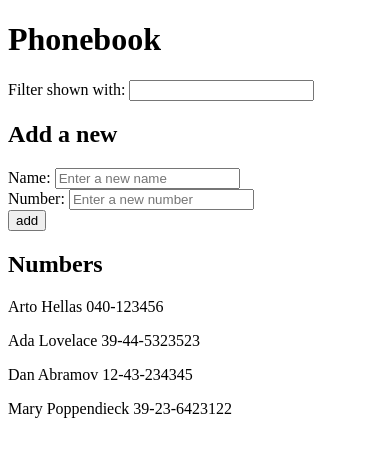
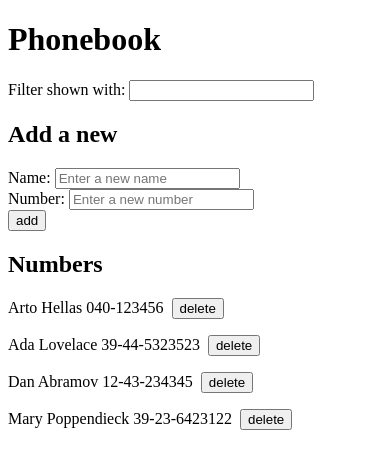
Before and after one commit to mfarhanmahmood/FullStackOpen, a React (Create React App) app in the folder Part_2 Communicating with server/phonebook/: page / in a window 390 px wide. Shown: the top 468 px of the page. Built offline with nearby package versions, Linux system fonts and the light colour scheme; data requests are answered from the project's data file.

Commit message:
Step_9 of phonebook project of Part_2 is complete

```diff
--- a/Part_2 Communicating with server/phonebook/src/App.js
+++ b/Part_2 Communicating with server/phonebook/src/App.js
@@ -28,7 +28,27 @@ const App = () => {
             const lowerCaseName = person.name.toLocaleLowerCase()
             return lowerCaseName.includes(filterTerm.toLocaleLowerCase())
         }
-        )
+    )
+
+
+    const deleteRecord = id => {
+        phonebookService
+            .deleteRecord(id)
+            .then(response => {
+                if(response === 200)
+                {
+                    alert(`The entry has been deleted successfully!`)
+                }
+            })
+            .catch(error => {
+                const errorCode = error.response.status
+                if(errorCode === 404) {
+                    alert(`This record is not in phonebook or has already been delted`)
+                }
+            })
+        setPersons(persons.filter(person => person.id !== id))
+
+    }
 
     return (
         <div>
@@ -44,7 +64,10 @@ const App = () => {
                 persons={persons}
                 setPersons={setPersons}
             />
-            <Records persons={filteredRecords} />
+            <Records
+                persons={filteredRecords}
+                deleteRecord={deleteRecord}
+            />
         </div>
     )
 }
--- a/Part_2 Communicating with server/phonebook/src/Components/AddRecord.js
+++ b/Part_2 Communicating with server/phonebook/src/Components/AddRecord.js
@@ -1,5 +1,5 @@
 import React from 'react'
-import phonebookService from '.././services/persons'
+import phonebookService from '../services/persons'
 
 
 const AddRecord = (
--- a/Part_2 Communicating with server/phonebook/src/Components/Records.js
+++ b/Part_2 Communicating with server/phonebook/src/Components/Records.js
@@ -1,16 +1,37 @@
 import React from 'react'
 
-const Record = ({person}) => {
+const Record = ({person, deleteRecord}) => {
+
+    const handleDeleteClick = () => {
+        if(window.confirm(`Delete ${person.name}?`))
+        {
+            deleteRecord(person.id)
+        }
+
+    }
+
+
     return (
-        <p>{person.name} {person.number}</p>
+        <p>{person.name} {person.number} &nbsp;
+            <button onClick={handleDeleteClick}>delete</button>
+        </p>
     )
 }
 
-const Records = ({persons}) => {
+const Records = ({persons, deleteRecord}) => {
+
     return (
         <div>
             <h2>Numbers</h2>
-            { persons.map((person) => <Record key={person.name} person={person} />) }
+            { persons.map((person) => {
+                return (
+                    <Record
+                        key={person.name}
+                        person={person}
+                        deleteRecord={deleteRecord}
+                    />
+                )
+            }) }
         </div>
     )
 }
--- a/Part_2 Communicating with server/phonebook/src/services/persons.js
+++ b/Part_2 Communicating with server/phonebook/src/services/persons.js
@@ -11,8 +11,14 @@ const addRecord = newRecord => {
     return request.then(response => response.data)
 }
 
+const deleteRecord = id => {
+    const request = axios.delete(`${baseUrl}/${id}`)
+    return request.then(response => response.status)
+}
+
 
 export default {
     getAll,
-    addRecord
+    addRecord,
+    deleteRecord
 }
```
